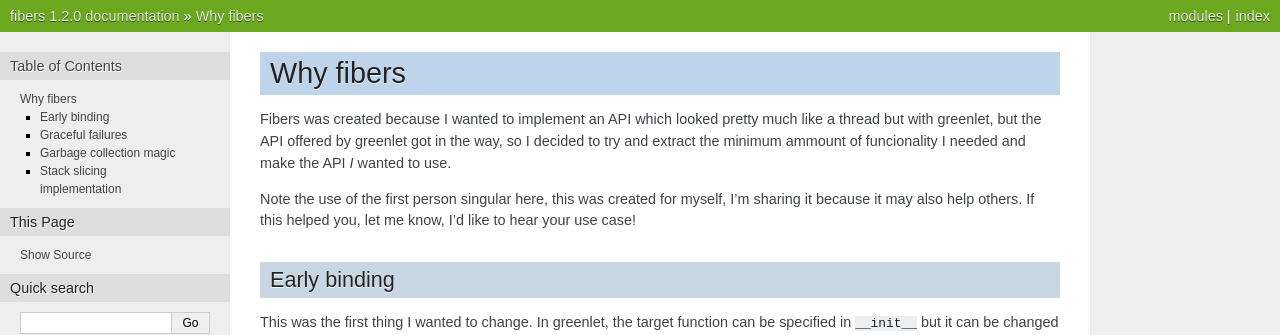
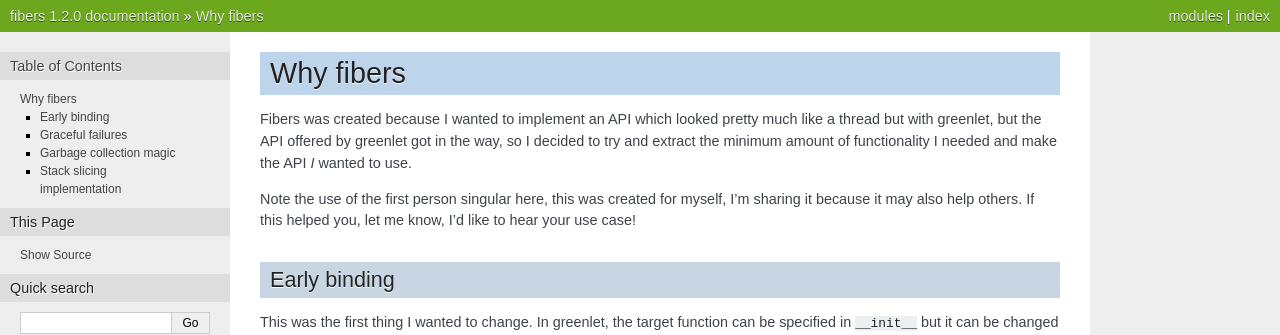
Before and after one commit to saghul/python-fibers, a Sphinx documentation site: the page built from docs/why.rst, in a window 1280 px wide. Shown: the top 335 px of the page. Built offline with Sphinx 7.4.7, drawn with Linux system fonts in a browser that asks for light colours.

```diff
--- a/README.rst
+++ b/README.rst
@@ -41,7 +41,7 @@ Example:
     f1.switch()
 
 
-The avove example will print "1 2 3 4", but the result was obtained by the
+The above example will print "1 2 3 4", but the result was obtained by the
 cooperative work of 2 fibers yielding control to each other.
 
 
--- a/docs/why.rst
+++ b/docs/why.rst
@@ -6,7 +6,7 @@ Why fibers
 
 Fibers was created because I wanted to implement an API which looked pretty much
 like a thread but with greenlet, but the API offered by greenlet got in the way,
-so I decided to try and extract the minimum ammount of funcionality I needed and
+so I decided to try and extract the minimum amount of functionality I needed and
 make the API *I* wanted to use.
 
 Note the use of the first person singular here, this was created for myself, I'm
```
Also changed, not shown: 3 other files.
